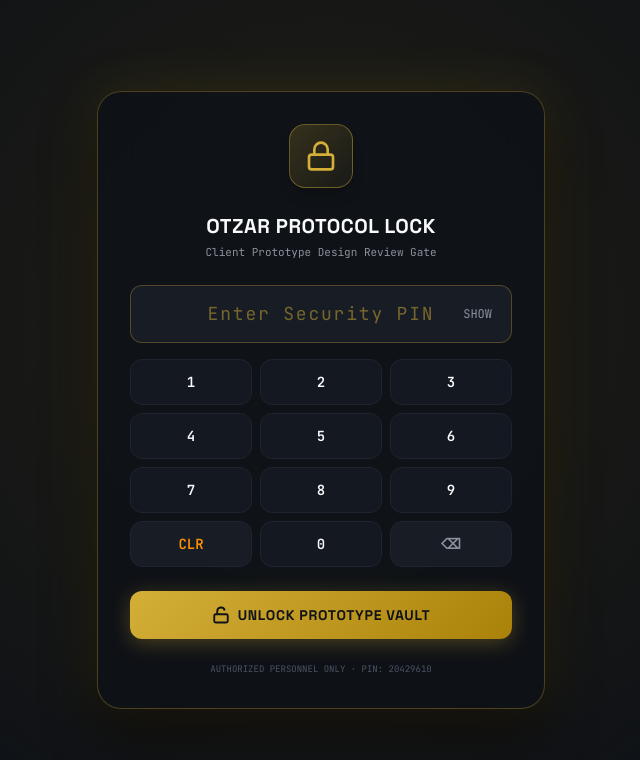
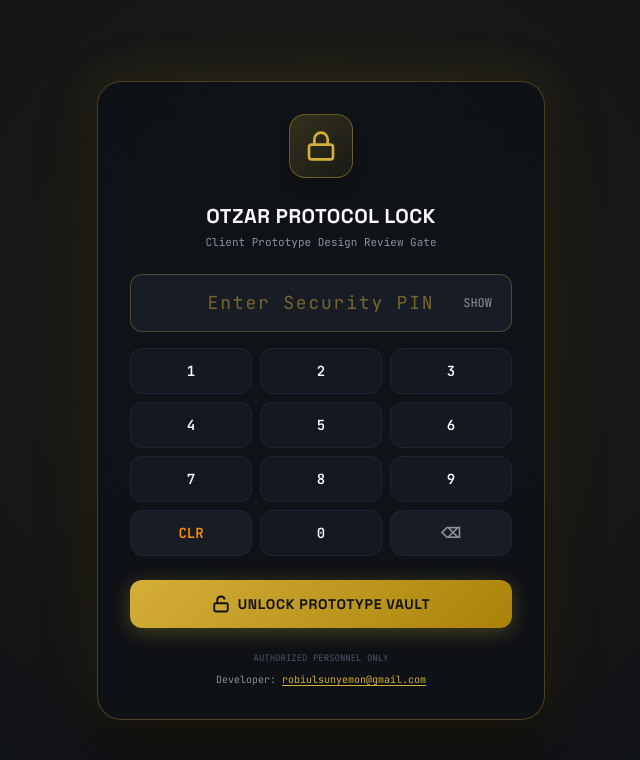
Before and after one commit to robiulsunnyemon/otzar_design, a React (Vite) app: page / in a window 1280 px wide. Shown: the top 760 px of the page, without its empty margins (319-959 px from the left). Built offline with nearby package versions, Linux system fonts and the light colour scheme; the HTML template or start-up script is replaced by a standard one.

Commit message:
Add developer email credit to security lock screen

```diff
--- a/src/components/AccessLockGate.tsx
+++ b/src/components/AccessLockGate.tsx
@@ -177,10 +177,18 @@ export default function AccessLockGate({ onUnlock }: Props) {
           </button>
         </form>
 
-        {/* Footer Note */}
-        <p className="mt-6 font-mono text-[9px] text-center" style={{ color: '#4B5563', fontFamily: "'JetBrains Mono', monospace" }}>
-          AUTHORIZED PERSONNEL ONLY · PIN: 20429610
-        </p>
+        {/* Footer Note & Developer Credits */}
+        <div className="mt-6 flex flex-col items-center gap-1.5">
+          <p className="font-mono text-[9px] text-center" style={{ color: '#4B5563', fontFamily: "'JetBrains Mono', monospace" }}>
+            AUTHORIZED PERSONNEL ONLY
+          </p>
+          <p className="font-mono text-[10px] text-center flex items-center gap-1.5" style={{ color: '#8B929E', fontFamily: "'JetBrains Mono', monospace" }}>
+            <span>Developer:</span>
+            <a href="mailto:robiulsunyemon@gmail.com" className="transition-colors hover:text-[#D4AF37] underline underline-offset-2" style={{ color: '#D4AF37' }}>
+              robiulsunyemon@gmail.com
+            </a>
+          </p>
+        </div>
       </div>
     </div>
   )
```
